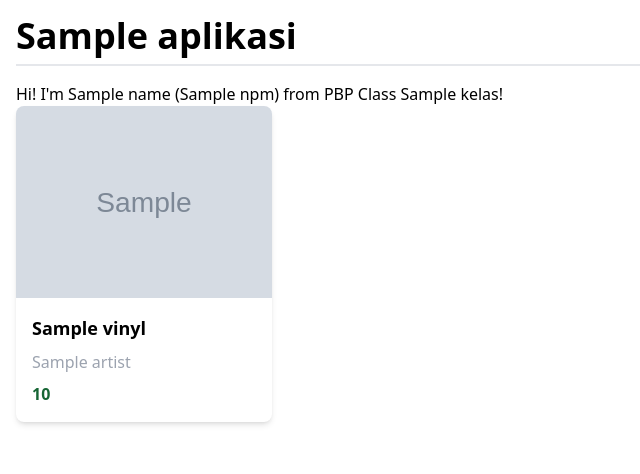
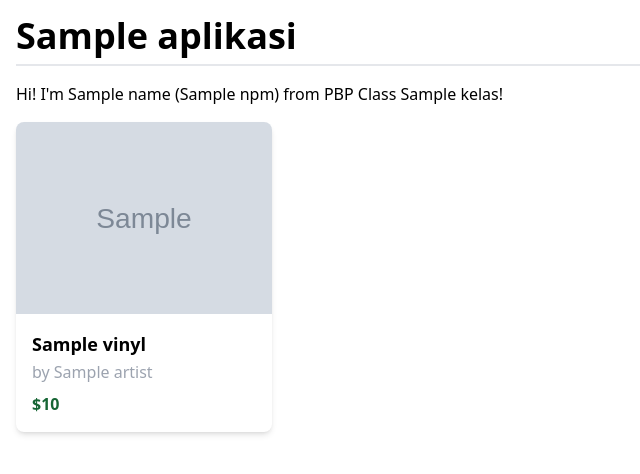
Before and after one commit to farrelrp/Reksa-Records-PBP, a Django app: template main/templates/main.html in a window 1280 px wide. Shown: the top 474 px of the page, without its empty margins (0-640 px from the left). Run offline with Django 3.2, Linux system fonts and the light colour scheme; the template is opened without the code that fills it: most values are stand-ins (such as "Sample title", 1, 10 or a date in 2020); grey boxes marked "Sample" are stand-in pictures; some libraries are stand-ins or nearby versions.

Commit message:
Added hover effects, minor changes

```diff
--- a/main/templates/components/vinyl.html
+++ b/main/templates/components/vinyl.html
@@ -7,7 +7,7 @@
   </head>
   <body>
     <div
-      class="vinyl-card bg-white shadow-md rounded-lg overflow-hidden w-64 h-auto"
+      class="vinyl-card bg-white shadow-md rounded-lg overflow-hidden w-64 h-auto transform transition-transform hover:scale-110 hover:shadow-xl"
     >
       <div class="vinyl-card-image">
         <img
@@ -17,12 +17,12 @@
         />
       </div>
       <div class="vinyl-info p-4">
-        <h3 class="vinyl-title text-lg font-semibold mb-2">
+        <h3 class="vinyl-title text-lg font-semibold mb-0.5">
           {{ vinyl.album_name }}
         </h3>
-        <h4 class="vinyl-artist text-gray-400">{{ vinyl.artist }}</h4>
+        <h4 class="vinyl-artist text-gray-400"> by {{ vinyl.artist }}</h4>
         <h4 class="vinyl-price text-green-800 font-semibold mt-2">
-          {{ vinyl.price }}
+          ${{ vinyl.price }}
         </h4>
       </div>
     </div>
--- a/main/templates/main.html
+++ b/main/templates/main.html
@@ -10,7 +10,7 @@
     <div class="border-b-2 mb-4">
       <h1 id="title" class="font-bold text-4xl pb-2">{{ aplikasi }}</h1>
     </div>
-    <div id="info">
+    <div class="mb-4">
       <h2>Hi! I'm {{ name }} ({{ npm }}) from PBP Class {{ kelas }}!</h2>
     </div>
     <div class="flex flex-wrap gap-6">
--- a/main/views.py
+++ b/main/views.py
@@ -1,9 +1,9 @@
 from django.shortcuts import render
 from .models import VinylRecord
-vinyls = VinylRecord.objects.all()
 
 # Create your views here.
 def show_main(request):
+    vinyls = VinylRecord.objects.all()
     context = {
         'name': 'Farrel Reksa Prawira',
         'npm' : '2306275286',
```
